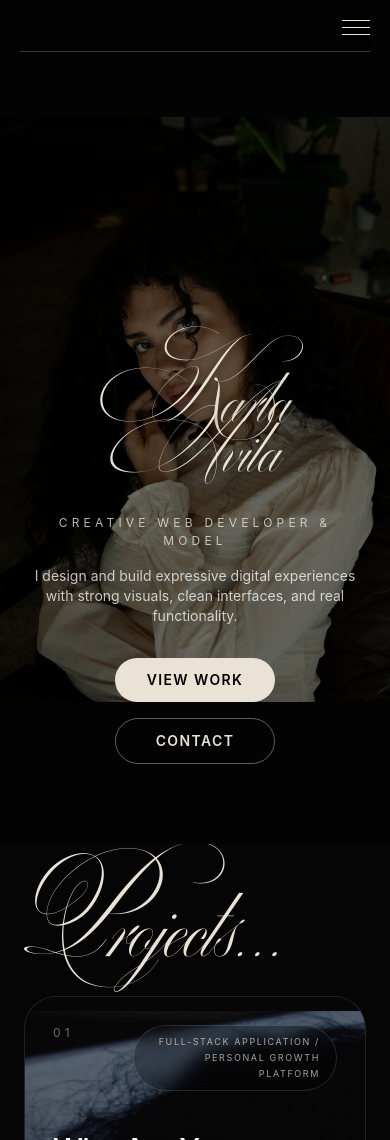
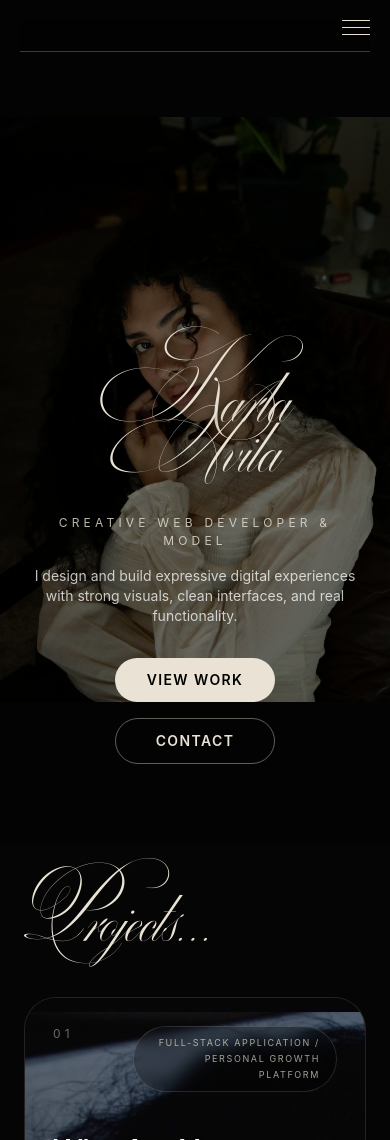
Before and after one commit to karlaleticiaavila/karla-portfolio, a React (Vite) app: page / in a window 390 px wide. Shown: the top 1140 px of the page. Built offline with nearby package versions, Linux system fonts and the light colour scheme.

Commit message:
Add full project portfolio lineup overlay adjustmens fixing tittle projects remove text mobile text after projects title hide

```diff
--- a/src/components/Projects.tsx
+++ b/src/components/Projects.tsx
@@ -196,10 +196,10 @@ export default function Projects() {
       className="scroll-mt-24 bg-[#050505] px-6 py-24 pt-12 text-[#eae3d5] md:px-12 md:py-24"
     >
       <div className="mx-auto max-w-7xl">
-       <div className="mb-14 flex flex-col md:mb-16 md:flex-row md:items-end md:justify-between">
+       <div className="mb-16 flex flex-col gap-6 md:flex-row md:items-end md:justify-between">
   <div>
     <h2
-      className="text-[clamp(4rem,17vw,6rem)] leading-[0.72] md:text-[clamp(3rem,8vw,7rem)] md:leading-[0.85]"
+      className="text-[clamp(3rem,8vw,7rem)] leading-[0.85]"
       style={{ fontFamily: "BillaMount" }}
     >
       Projects...
```
